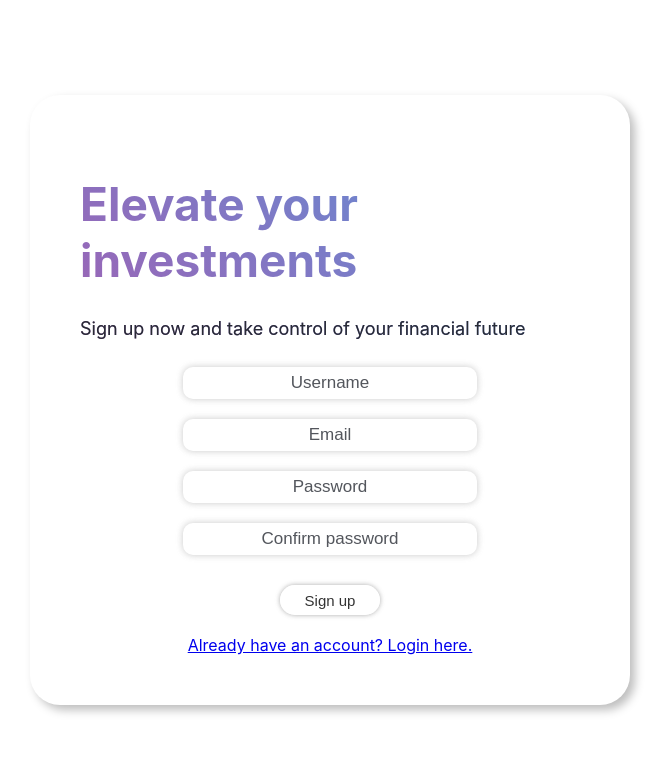
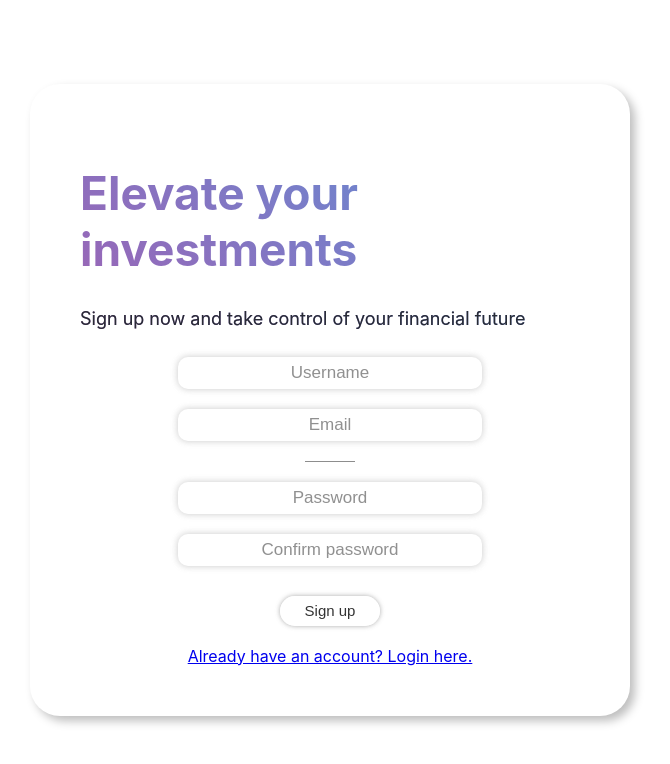
Before and after one commit to philipcoroiu/OnlyFin, a React (Create React App) app in the folder onlyfin-frontend/: page /register in a window 1280 px wide. Shown: the top 764 px of the page, without its empty margins (310-980 px from the left). Built offline with nearby package versions, Linux system fonts and the light colour scheme.

Commit message:
register fix fix

```diff
--- a/onlyfin-frontend/src/style/Login&Register.css
+++ b/onlyfin-frontend/src/style/Login&Register.css
@@ -1,3 +1,4 @@
+
 
 .register {
     display: flex;
@@ -18,6 +19,17 @@
     box-shadow: 5px 5px 10px #bebebe;
 }
 
+.register-error-message{
+    position: absolute;
+    top: 80%;
+    left:40.5%;
+    padding: 10px;
+}
+
+.register-error-message > p {
+    color: #ff0000;
+}
+
 .register--title {
     background: linear-gradient(45deg, #3bb273, #E1BC29, #e15554, #9569b9, #4d9de0);
     background-size: 400% 400%;
@@ -27,9 +39,17 @@
     font-size: 23px;
 }
 
+.register--title:hover{
+    cursor: default;
+}
+
 .register--title > p {
     color: #282c34;
     font-size: 18px;
+}
+
+.register--title > p:hover{
+    cursor: default;
 }
 
 .register--inputs--container {
@@ -49,12 +69,14 @@
     outline: none;
     font-size: 17px;
     text-align: center;
-    width: 290px;
+    width: 300px;
     height: 30px;
 }
 
-.register--inputs--container > input::placeholder {
-    color: #282c34;
+.register-whitespace{
+    margin: 10px;
+    width: 50px;
+    border-bottom: 0.5px solid #8d8d8d;
 }
 
 .register--submit {
```
